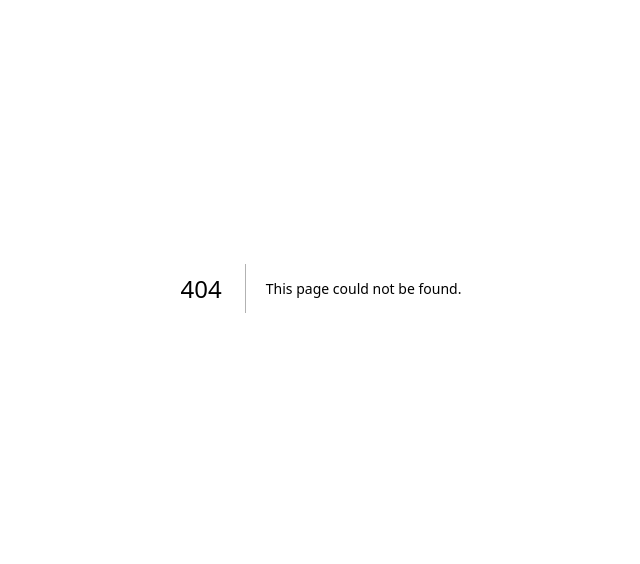
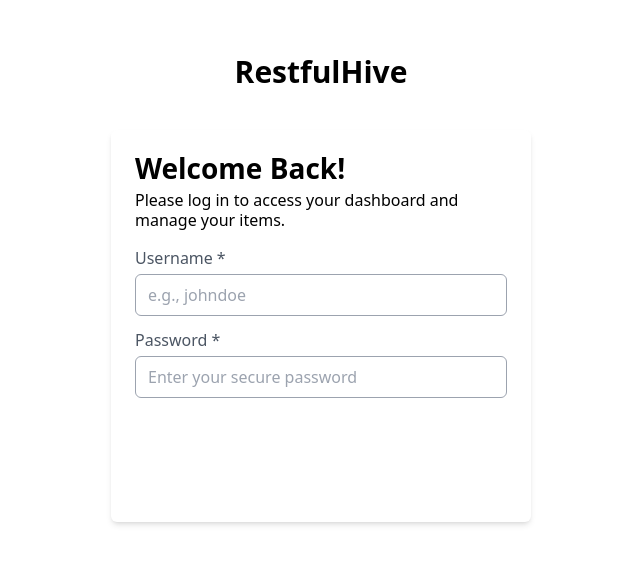
Before and after one commit to OthmanGh/fullstack-item-manager, a Next.js app in the folder frontend/: page /login in a window 1280 px wide. Before the commit this address had no page. Shown: the part 112-676 px from the top of the page, without its empty margins (319-959 px from the left). Built offline with nearby package versions, Linux system fonts and the light colour scheme.

Commit message:
frontend: implement login functionality with form validation & authentication

```diff
--- /dev/null
+++ b/frontend/app/(public)/login/page.tsx
@@ -0,0 +1,121 @@
+'use client'
+
+import React, { useEffect } from 'react'
+import Button from '@/components/ui/Button'
+import Input from '@/components/ui/Input'
+import Label from '@/components/ui/Label'
+import { FieldError, useForm } from 'react-hook-form'
+import { zodResolver } from '@hookform/resolvers/zod'
+import { authSchema } from '@/utils/zod'
+import { AuthProps } from '@/types/type'
+import { useRouter } from 'next/navigation'
+import { setCookie } from 'nookies'
+import { showToast } from '@/utils/toast'
+
+function Login() {
+  const router = useRouter()
+
+  const {
+    register,
+    handleSubmit,
+    formState: { isSubmitting, errors },
+    setError,
+  } = useForm<AuthProps>({
+    resolver: zodResolver(authSchema),
+  })
+
+  useEffect(() => {
+    if (errors.root) {
+      showToast.error('Invalid Credentials')
+    }
+  }, [errors.root])
+
+  const onSubmit = (data: AuthProps) => {
+    const { username, password } = data
+    const validAuthHash = process.env.NEXT_PUBLIC_AUTH_HASH
+
+    if (!validAuthHash) {
+      console.error('Environment variable NEXT_PUBLIC_AUTH_HASH is not set.')
+      showToast.error('Server error. Please try again later.')
+      return
+    }
+
+    const encoded = btoa(`${username}:${password}`)
+
+    if (encoded === validAuthHash) {
+      setCookie(null, 'authToken', encoded, {
+        maxAge: 30 * 24 * 60 * 60,
+        path: '/',
+      })
+
+      router.push('/')
+    } else {
+      setError('root', {
+        message: 'Invalid credentials',
+      })
+    }
+  }
+
+  const renderField = (
+    id: 'username' | 'password',
+    type: 'text' | 'password',
+    labelText: string,
+    placeholder: string,
+    error: FieldError | undefined
+  ) => {
+    return (
+      <fieldset className='flex_col gap-1'>
+        <Label text={labelText} htmlFor={id} />
+        <Input
+          id={id}
+          type={type}
+          placeholder={placeholder}
+          register={register}
+        />
+        {error && <p className='text-red-500 text-sm'>{error.message}</p>}
+      </fieldset>
+    )
+  }
+
+  return (
+    <div className='bg-white rounded-md shadow-md p-6 max-w-[420px] mx-3 sm:mx-auto'>
+      <div className='flex_col gap-2 mb-4'>
+        <h2 className='font-semibold text-xl sm:text-[28px] text-dark-grey'>
+          Welcome Back!
+        </h2>
+        <p className='text-grey text-sm sm:text-[16px] font-normal'>
+          Please log in to access your dashboard and manage your items.
+        </p>
+      </div>
+
+      <form className='flex_col gap-10' onSubmit={handleSubmit(onSubmit)}>
+        <div className='flex_col gap-3'>
+          {renderField(
+            'username',
+            'text',
+            'Username',
+            'e.g., johndoe',
+            errors.username
+          )}
+
+          {renderField(
+            'password',
+            'password',
+            'Password',
+            'Enter your secure password',
+            errors.password
+          )}
+        </div>
+
+        <Button
+          type='submit'
+          label='Log In'
+          className='mb-4'
+          isSubmitting={isSubmitting}
+        />
+      </form>
+    </div>
+  )
+}
+
+export default Login
```
